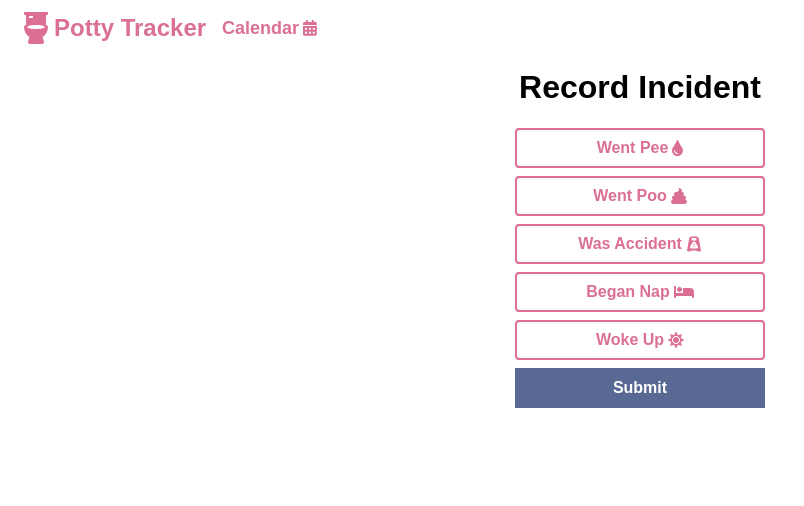
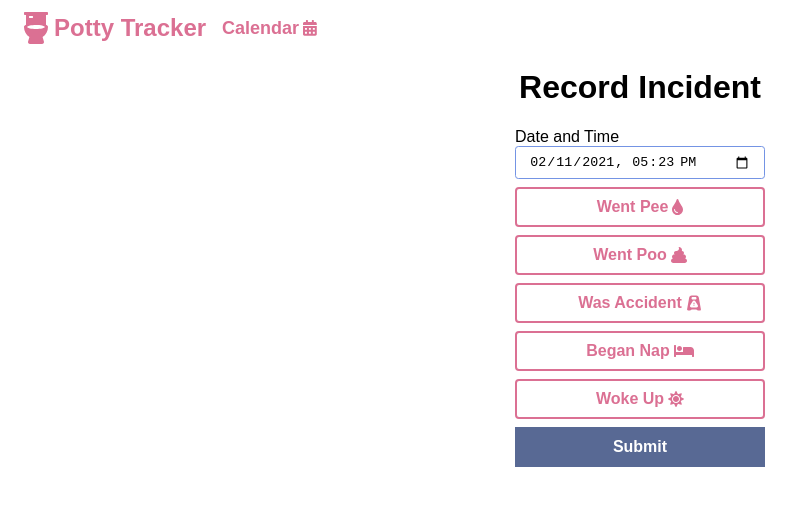
Before and after one commit to IntusFacultas-AcademicProjects/pottytracker, a React (Create React App) app in the folder public/: page / in a window 1280 px wide. Shown: the top 506 px of the page, without its empty margins (0-804 px from the left). Built offline with nearby package versions, Linux system fonts and the light colour scheme.

Commit message:
Added datetime input to form

```diff
--- /dev/null
+++ b/public/src/components/ComposableInput.jsx
@@ -0,0 +1,42 @@
+import React from 'react';
+import PropTypes from 'prop-types';
+import styled, { css } from 'styled-components';
+
+export const StyledLabel = styled.label`
+  ${({ theme }) => css`
+    ${theme.text.contentText}
+  `}
+`;
+export const InputContainer = styled.div`
+  display: flex;
+  flex-direction: column;
+  margin-bottom: .5em;
+  width: 100%;
+`;
+export const StyledInput = styled.input`
+
+  ${({ theme }) => css`
+    ${theme.mixins.transition(['box-shadow', '.2s', 'ease-in'])}
+    border: 1px solid ${theme.flavors.input};
+    border-radius: ${theme.borderRadius};
+    ${theme.input.defaultStyling}
+    &:focus {
+      outline: 0;
+      ${theme.mixins.inputBoxShadow(theme.flavors.input)}
+    }
+  `}
+`;
+export const ComposableInput = ({ label, input, name }) => (
+  <InputContainer>
+    <StyledLabel htmlFor={name}>
+      {label}
+    </StyledLabel>
+    {input}
+  </InputContainer>
+);
+ComposableInput.propTypes = {
+  label: PropTypes.node.isRequired,
+  input: PropTypes.node.isRequired,
+  name: PropTypes.string.isRequired,
+};
+export default ComposableInput;
--- a/public/src/theme.jsx
+++ b/public/src/theme.jsx
@@ -4,6 +4,7 @@ import { css, keyframes, ThemeProvider } from 'styled-components';
 
 export const theme = {
   flavors: {
+    input: '#7494e4',
     primary: '#586994',
     primaryHover: '#2e3c61',
     secondary: 'palevioletred',
@@ -30,6 +31,14 @@ export const theme = {
       position: relative;
       border-width: 2px;
       border-style: solid;
+    `,
+  },
+  input: {
+    defaultStyling: css`
+      padding: .25em 1em;
+      width: 100%;
+      box-sizing: border-box;
+      height: 33px;
     `,
   },
   toast: {
@@ -84,6 +93,9 @@ export const theme = {
     buttonBoxShadow: (color) => css`
       box-shadow: 0px 0px 2px 2px ${color};
     `,
+    inputBoxShadow: (color) => css`
+      box-shadow: 0px 0px 2px 2px ${color};
+    `,
   },
 };
 
--- a/public/src/views/FormView.jsx
+++ b/public/src/views/FormView.jsx
@@ -11,6 +11,7 @@ import { ButtonGroup } from '../components/ButtonGroup';
 import { API } from '../hooks';
 import { ReactComponent as AccidentIcon } from '../assets/accident.svg';
 import { IconographicLabel } from '../components/IconographicLabel';
+import { ComposableInput, StyledInput } from '../components/ComposableInput';
 
 export const FormView = () => {
   const [pee, onPee] = useState(false);
@@ -18,6 +19,7 @@ export const FormView = () => {
   const [accident, onAccident] = useState(false);
   const [sleep, onNapStarted] = useState(false);
   const [awoke, onNapEnded] = useState(false);
+  const [datetime, setDateTime] = useState(new Date());
 
   const { toast, flavors } = React.useContext(ToastContext);
 
@@ -29,7 +31,7 @@ export const FormView = () => {
       accident,
       sleep,
       awoke,
-      datetime: new Date().toISOString(),
+      datetime,
     };
     try {
       await API.submit(postData);
@@ -43,9 +45,25 @@ export const FormView = () => {
       toast('Submission failed. Server error.', flavors.error);
     }
   };
+  const formatDate = (date) => `${date.getFullYear()}-${String(date.getMonth() + 1).padStart(2, '0')}-${String(date.getDate()).padStart(2, '0')}T${String(date.getHours()).padStart(2, '0')}:${String(date.getMinutes()).padStart(2, '0')}`;
+  const handleDateTimeInput = (e) => {
+    if (!e.target.validity.valid) return;
+    const [date, time] = e.target.value.split('T');
+    const [year, month, day] = date.split('-');
+    const [hour, minutes] = time.split(':');
+    const dt = new Date(year, month, day, hour, minutes);
+    setDateTime(dt);
+  };
 
   return (
     <PottyForm>
+      <ComposableInput
+        label="Date and Time"
+        name="DateAndTime"
+        input={
+          <StyledInput id="DateAndTime" type="datetime-local" value={formatDate(datetime)} onChange={handleDateTimeInput} />
+        }
+      />
       <ButtonGroup>
         <CheckboxButton label="Pee" name="Pee" checked={pee} onChange={() => onPee(!pee)}>
           <IconographicLabel>
```
